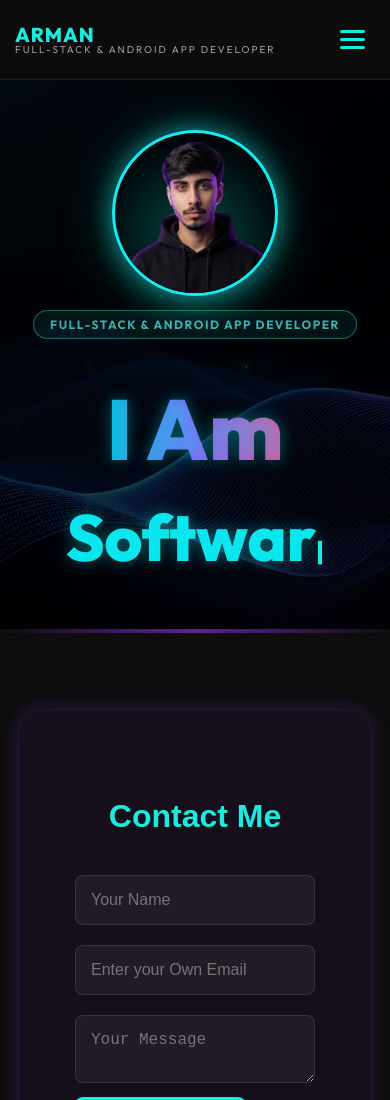
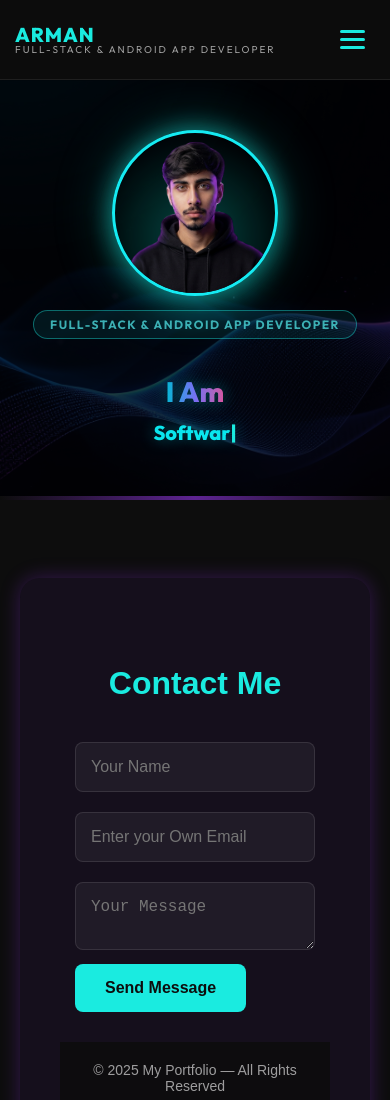
Before and after one commit to alibabageo439-cpu/Portfolio-Website, a plain HTML site: page index.html in a window 390 px wide. Shown: the top 1100 px of the page. Drawn offline with Linux system fonts and the light colour scheme.

Commit message:
Update home.css

```diff
--- a/home.css
+++ b/home.css
@@ -180,6 +180,26 @@ nav a:hover::after {
   text-shadow: 0 0 15px rgba(10, 230, 238, 0.4);
 }
 
+@media (max-width: 768px) {
+  .hero-left h1 .intro {
+    font-size: 32px;
+  }
+
+  #typed-text {
+    font-size: 24px;
+  }
+}
+
+@media (max-width: 480px) {
+  .hero-left h1 .intro {
+    font-size: 28px;
+  }
+
+  #typed-text {
+    font-size: 20px;
+  }
+}
+
 .cursor {
   color: #1aebe0;
   font-weight: 900;
@@ -339,7 +359,7 @@ footer {
 
   .hero-left h1 {
     width: 100%;
-    font-size: 30px;
+    font-size: 24px;
     margin: 0 auto;
     min-height: 1.4em;
   }
@@ -444,7 +464,7 @@ footer {
 
 @media (max-width: 480px) {
   .hero-left h1 {
-    font-size: 26px;
+    font-size: 20px;
     margin-top: 0;
     margin-bottom: 10px;
     line-height: 1.3;
```
